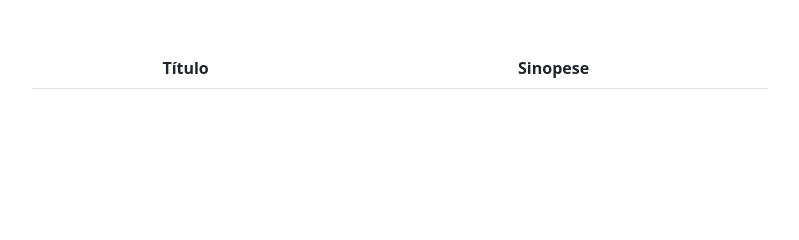
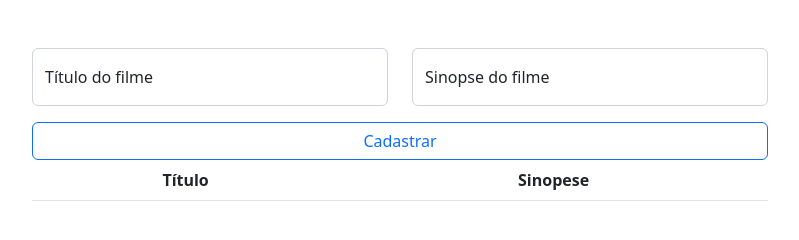
Before and after one commit to amachion/2025_2_projeto_t2_s1, a website: page front_end/index.html in a window 1280 px wide. Shown: the whole page, without its empty margins (240-1039 px from the left). Drawn offline with nearby package versions, Linux system fonts and the light colour scheme; no server answers.

Commit message:
apostila 09 até código 2.13.3, parte 1

```diff
--- a/front_end/index.html
+++ b/front_end/index.html
@@ -1,13 +1,39 @@
 <!doctype html>
 <html lang="pt-br">
+
 <head>
   <meta charset="utf-8">
   <meta name="viewport" content="width=device-width, initial-scale=1">
   <title>Filmes</title>
-    <link href="https://cdn.jsdelivr.net/npm/bootstrap@5.2.3/dist/css/bootstrap.min.css" rel="stylesheet" integrity="sha384-rbsA2VBKQhggwzxH7pPCaAqO46MgnOM80zW1RWuH61DGLwZJEdK2Kadq2F9CUG65" crossorigin="anonymous">
+  <link href="https://cdn.jsdelivr.net/npm/bootstrap@5.2.3/dist/css/bootstrap.min.css" rel="stylesheet"
+    integrity="sha384-rbsA2VBKQhggwzxH7pPCaAqO46MgnOM80zW1RWuH61DGLwZJEdK2Kadq2F9CUG65" crossorigin="anonymous">
 </head>
+
 <body onload="obtemFilmes()">
   <div class="container mt-5">
+    <div class="row justify-content-center">
+      <div class="col-md-8 col-lg-4">
+        <div class="form-floating mb-3">
+          <input type="text" class="form-control" id="tituloInput" placeholder="Título do Filme">
+          <label for="tituloInput">Título do filme</label>
+        </div>
+      </div>
+      <div class="col-md-8 col-lg-4">
+        <div class="form-floating mb-3">
+          <input type="text" class="form-control" id="sinopseInput" placeholder="Sinopse do Filme">
+          <label for="sinopseInput">Sinopse do filme</label>
+        </div>
+      </div>
+    </div>
+
+    <div class="row justify-content-center">
+      <div class="col-md-8">
+        <button class="btn btn-outline-primary w-100" onclick="cadastrarFilme()">
+          Cadastrar
+        </button>
+      </div>
+    </div>
+
     <div class="row justify-content-center">
       <div class="col-md-8">
         <table class="table table-striped table-hover text-center filmes">
@@ -25,10 +51,13 @@
     </div>
   </div>
 
-    <script src="https://cdn.jsdelivr.net/npm/bootstrap@5.2.3/dist/js/bootstrap.bundle.min.js" integrity="sha384-kenU1KFdBIe4zVF0s0G1M5b4hcpxyD9F7jL+jjXkk+Q2h455rYXK/7HAuoJl+0I4" crossorigin="anonymous"></script>
+  <script src="https://cdn.jsdelivr.net/npm/bootstrap@5.2.3/dist/js/bootstrap.bundle.min.js"
+    integrity="sha384-kenU1KFdBIe4zVF0s0G1M5b4hcpxyD9F7jL+jjXkk+Q2h455rYXK/7HAuoJl+0I4"
+    crossorigin="anonymous"></script>
 
   <script src="https://cdn.jsdelivr.net/npm/axios/dist/axios.min.js"></script>
 
   <script src="./js/script.js"></script>
 </body>
+
 </html>
--- a/front_end/js/script.js
+++ b/front_end/js/script.js
@@ -23,3 +23,17 @@ async function obtemFilmes() {
         colunaSinopse.innerHTML = filme.sinopse
     }
 }
+
+async function cadastrarFilme() {
+    //monta a URL completa usando a crase
+    const URLcompleta = `${protocolo}${baseURL}${filmesEndpoint}`
+    //se posicionar nos inputs
+    let tituloInput = document.querySelector('#tituloInput')
+    let sinopseInput = document.querySelector('#sinopseInput')
+    //pega o que o usuário digitou em cada um
+    let titulo = tituloInput.value
+    let sinopse = sinopseInput.value
+    //limpa as caixinhas de digitação
+    tituloInput.value = ""
+    sinopseInput.value = ""
+}
```
Lines whose indentation alone changed are shown as unchanged.
